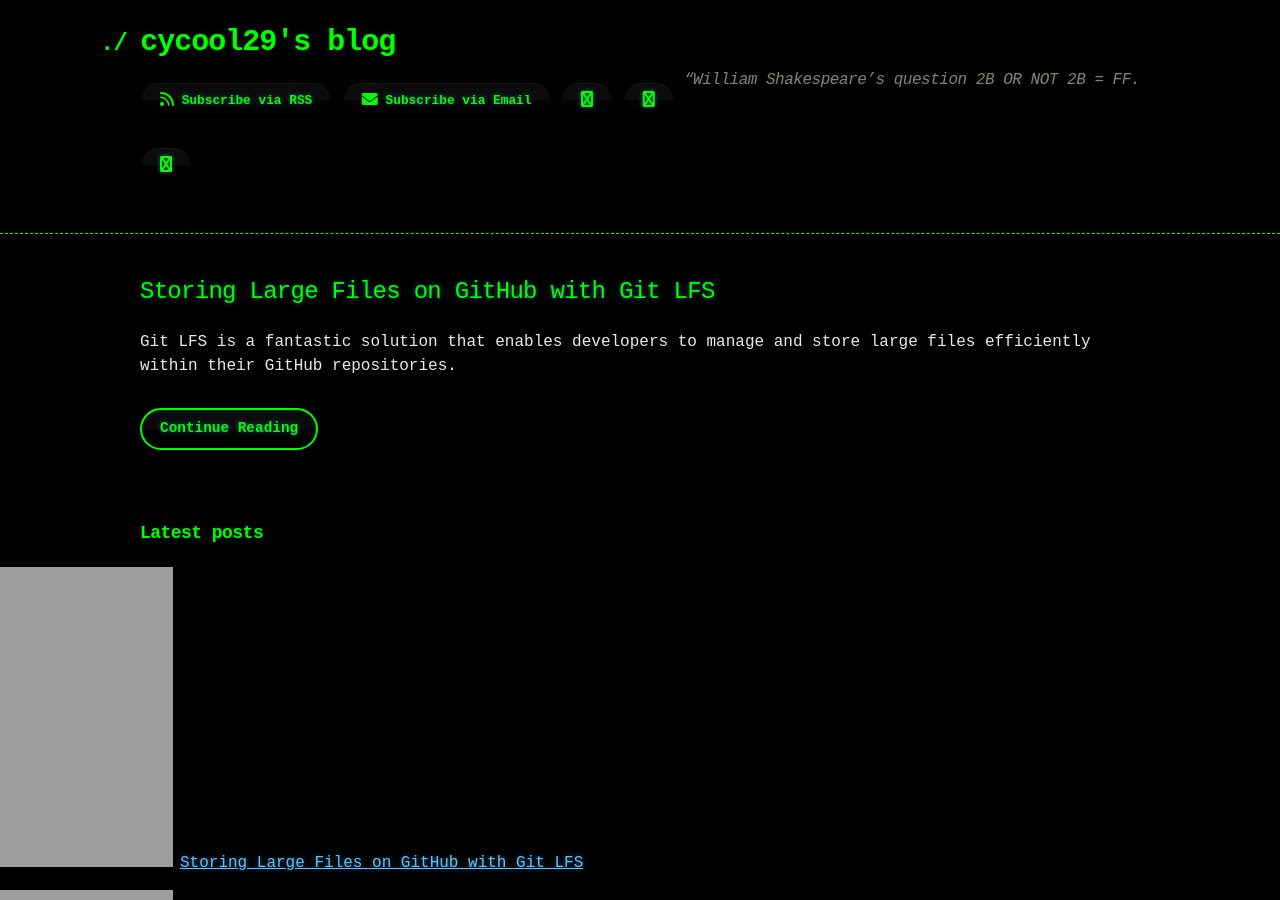
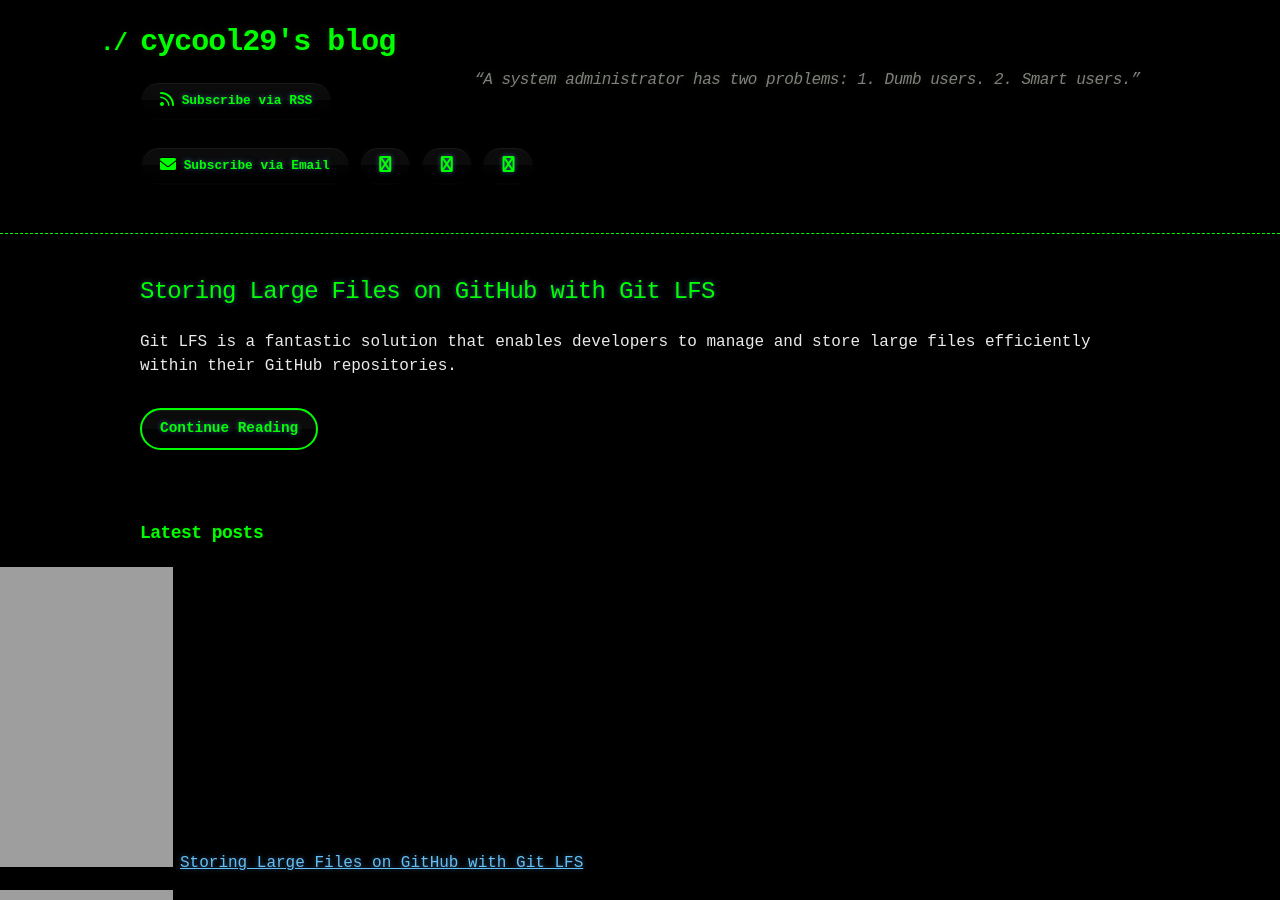
Before and after one commit to cycool29/cycool29.github.io, a Jekyll site: the page built from index.md, in a window 1280 px wide and 900 px high. Built offline with Jekyll 4.4.1, drawn with Linux system fonts in a browser that asks for light colours; a style sheet for code colours, icons or effects is not loaded.

Commit message:
Update quotes

```diff
--- a/_config.yml
+++ b/_config.yml
@@ -1,5 +1,5 @@
 title: cycool29's blog
-description: "“William Shakespeare’s question 2B OR NOT 2B = FF. "
+description: "“A system administrator has two problems: 1. Dumb users. 2. Smart users.” "
 bio: A high school student. Intermediate in Python, Git, Bash. Learning JavaScript. He/Him. "
 author: cycool29
 url: https://cycool29.github.io
```
